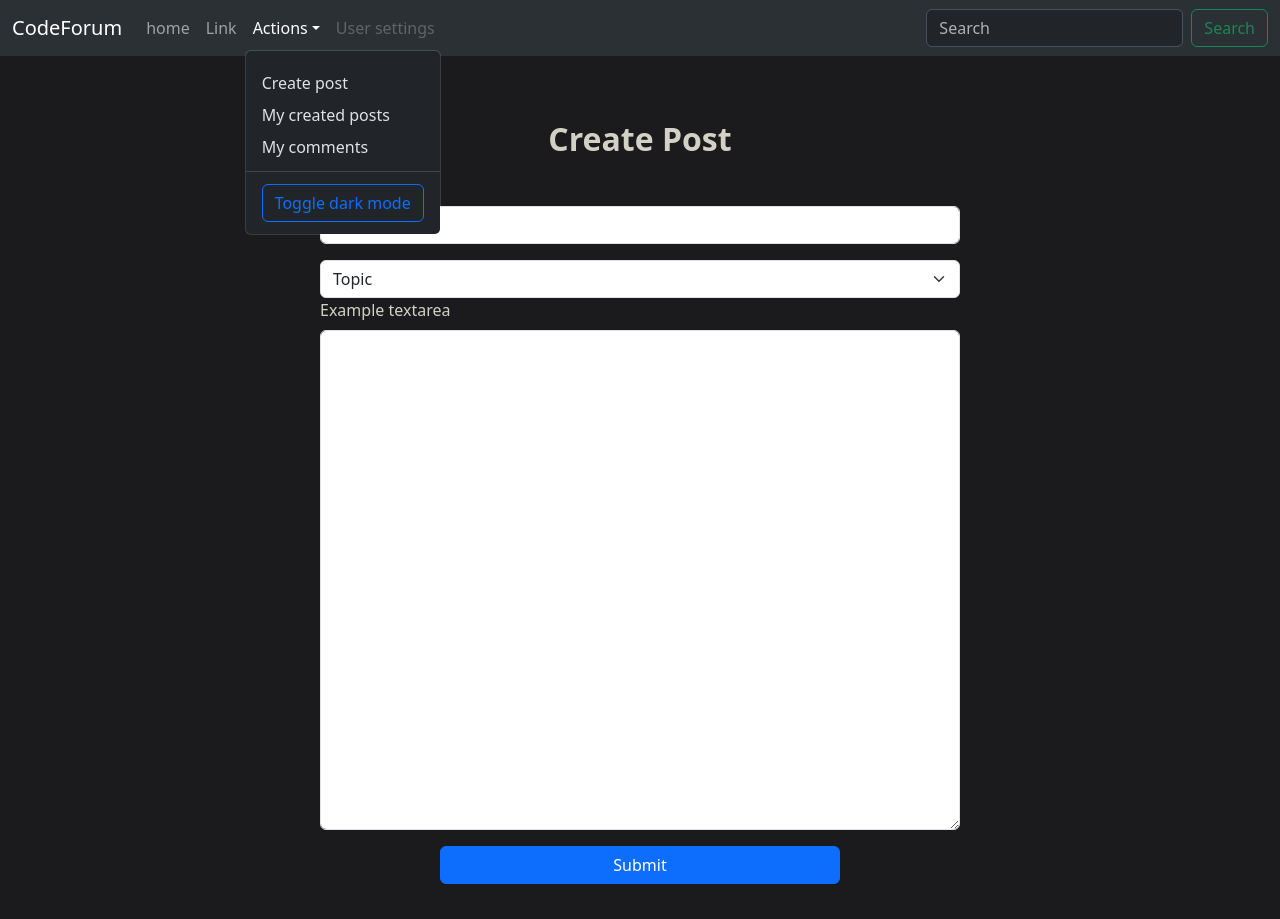
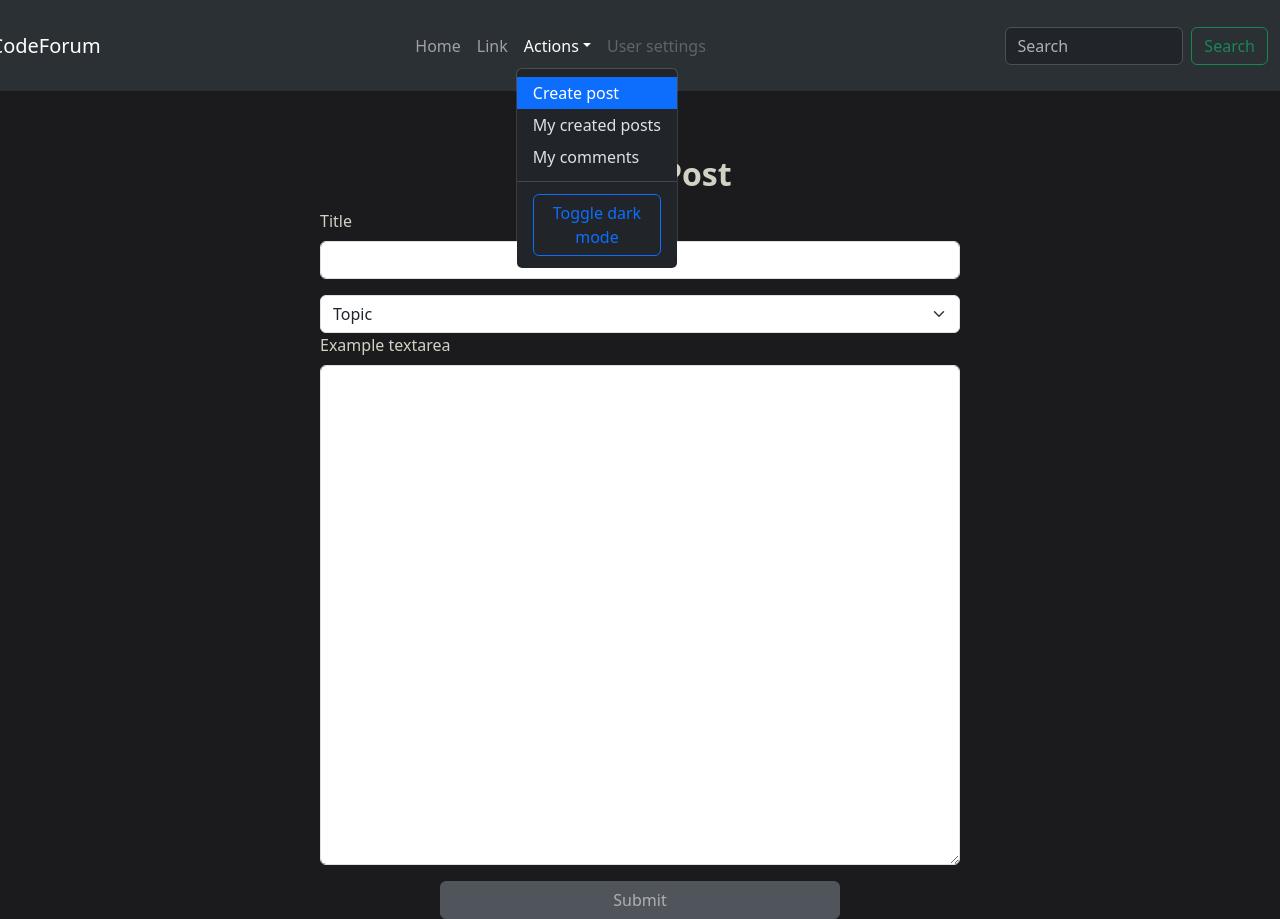
Before and after one commit to sheilabarnagot/Grupprojektet, a React (Vite) app in the folder frontend/: page /createpost in a window 1280 px wide. Both pictures are taken after a click on the button "Actions". Before the commit the page ends 884 px from the top, so only its background shows below. Built offline with nearby package versions, Linux system fonts and the light colour scheme.

Commit message:
Fix typo in endpoints.js, navbar fix and add createpost functionality

```diff
--- a/frontend/src/Nav_bar.tsx
+++ b/frontend/src/Nav_bar.tsx
@@ -25,27 +25,27 @@ export const Nav_bar = () => {
           className="bg-body-tertiary w-100"
         >
           <Container id="navbar-Nav_bar" fluid>
-            <Navbar.Brand href="#">
-              <NavLink to="/">CodeForum</NavLink>
+            <div className="flex justify-end w-1/12">
+              <Navbar.Brand as={NavLink} to="/">
+                CodeForum
               </Navbar.Brand>
+            </div>
             <Navbar.Toggle aria-controls="navbarScroll" />
 
             <Navbar.Collapse id="navbarScroll">
               <Nav
                 className="me-auto my-2 my-lg-0"
-                style={{ maxHeight: "100px" }}
+                style={{ minHeight: "75px", width: "100%" }}
                 navbarScroll
               >
-                <Nav.Link href="#action1">
-                  <NavLink to="/">home</NavLink>
+                <div className="flex w-full items-center justify-center">
+                  <Nav.Link as={NavLink} to="/" href="#action1">
+                    Home
                   </Nav.Link>
                   <Nav.Link href="#action2">Link</Nav.Link>
                   <NavDropdown title="Actions" id="navbarScrollingDropdown">
-                  <NavDropdown.Item href="#action4">
-                    <NavLink to="/createpost">
-                      <NavDropdown.Item />
+                    <NavDropdown.Item as={NavLink} to="/createpost">
                       Create post
-                    </NavLink>
                     </NavDropdown.Item>
                     <NavDropdown.Item href="#action3">
                       My created posts
@@ -54,15 +54,19 @@ export const Nav_bar = () => {
                       My comments
                     </NavDropdown.Item>
                     <NavDropdown.Divider />
-                  <NavDropdown.Item href="#action5">
-                    <Button onClick={toggleDarkMode} variant="outline-primary">
+                    <NavDropdown.ItemText>
+                      <Button
+                        onClick={toggleDarkMode}
+                        variant="outline-primary"
+                      >
                         Toggle dark mode
                       </Button>
-                  </NavDropdown.Item>
+                    </NavDropdown.ItemText>
                   </NavDropdown>
                   <Nav.Link href="#" disabled>
                     User settings
                   </Nav.Link>
+                </div>
               </Nav>
               <Form className="d-flex">
                 <Form.Control
--- a/frontend/src/Posts/CreatePost.tsx
+++ b/frontend/src/Posts/CreatePost.tsx
@@ -1,33 +1,62 @@
 import Form from "react-bootstrap/Form";
 import Button from "react-bootstrap/Button";
+import { useState } from "react";
 
 export const CreatePost = () => {
-  const handleSubmit = async (e: any) => {
-    e.preventDefault();
-    const response = await fetch("http://localhost:3000/createforumpost", {
+  const [isSent, setIsSent] = useState(false);
+  const [validation, setValidation] = useState(false);
+
+  const handleSubmit = async (
+    e: React.FormEvent<HTMLFormElement>
+  ): Promise<void> => {
+    const option = {
       method: "POST",
       headers: { "Content-Type": "application/json" },
       body: JSON.stringify({
-        title: e.target[0].value,
-        topic: e.target[1].value,
-        content: e.target[2].value,
+        title: (e.currentTarget.elements.namedItem("title") as HTMLInputElement)
+          .value,
+        topic: (
+          e.currentTarget.elements.namedItem("topic") as HTMLSelectElement
+        ).value,
+        postcontent: (
+          e.currentTarget.elements.namedItem("postcontent") as HTMLInputElement
+        ).value,
       }),
-    });
+    };
+
+    e.preventDefault();
+    const response = await fetch(
+      "http://localhost:3000/createforumpost",
+      option
+    );
     const result = await response.json();
 
+    result.rowCount === 1 ? setIsSent(!isSent) : setIsSent(false);
+
     console.log(result);
+  };
+
+  const handleTopicChange = (e: React.FormEvent<HTMLSelectElement>) => {
+    e.currentTarget.value !== "Topic"
+      ? setValidation(true)
+      : setValidation(false);
   };
 
   return (
     <>
       <div className="flex flex-col justify-center items-center">
         <h1 className="mt-16">Create Post</h1>
+        {isSent && <p>success</p>}
         <Form onSubmit={handleSubmit} className="w-50">
           <Form.Group className="mb-3" controlId="exampleForm.ControlInput1">
             <Form.Label>Title</Form.Label>
-            <Form.Control type="tesxt" placeholder="" />
+            <Form.Control type="text" name="title" placeholder="" />
           </Form.Group>
-          <Form.Select aria-label="Default select example">
+          <Form.Select
+            onChange={handleTopicChange}
+            name="topic"
+            aria-label="Default select example"
+          >
             <option>Topic</option>
             <option value="programming">Programming</option>
             <option value="Lifestyle">Lifestyle</option>
@@ -35,14 +64,21 @@ export const CreatePost = () => {
           </Form.Select>
           <Form.Group className="mb-3" controlId="exampleForm.ControlTextarea1">
             <Form.Label>Example textarea</Form.Label>
-            <Form.Control style={{ height: "500px" }} as="textarea" rows={3} />
+            <Form.Control
+              name="postcontent"
+              style={{ height: "500px" }}
+              as="textarea"
+              rows={3}
+            />
           </Form.Group>
           <div className="flex justify-center">
             <Button
               style={{ width: 400 }}
               as="input"
+              variant={validation ? "primary" : "secondary"}
               type="submit"
               value="Submit"
+              disabled={isSent || !validation}
             />
           </div>
         </Form>
```
Also changed, not shown: 1 other file (tests, documents, lock files or other folders). Lines whose indentation alone changed are shown as unchanged.
